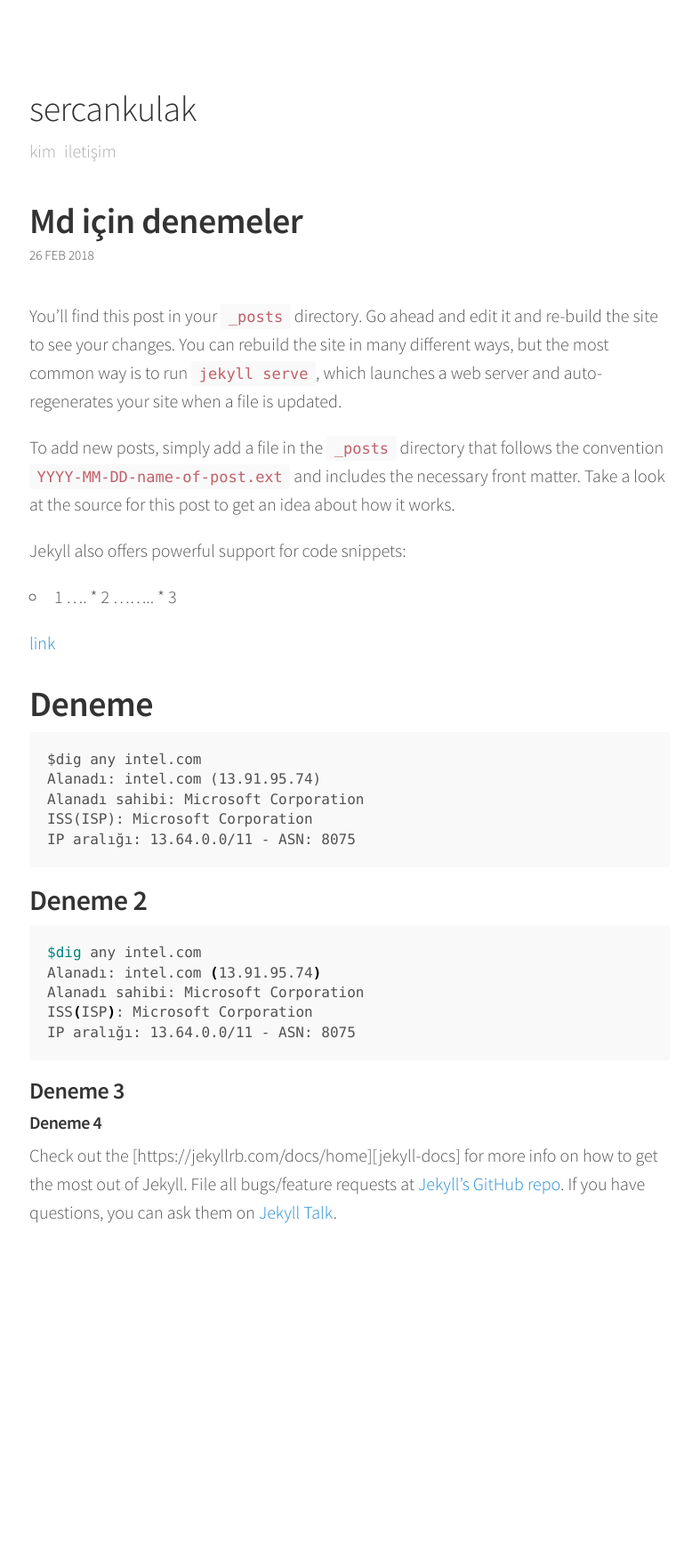
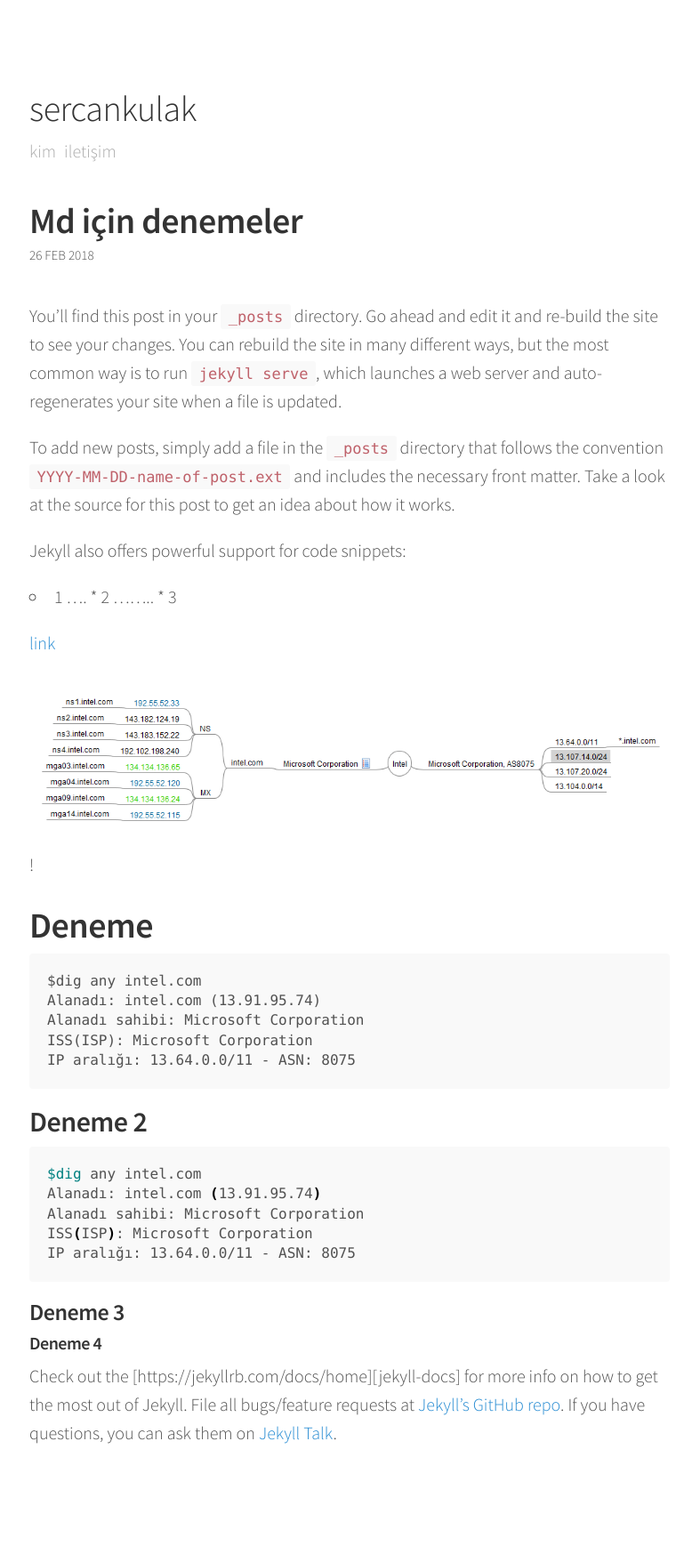
Before and after one commit to obsk498/sercankulak.github.io, a Jekyll site: the page built from _posts/2018-02-25-deneme.markdown, in a window 1280 px wide. Shown: the whole page at 89% size, without its empty margins (247-1025 px from the left). Built offline with Jekyll 4.4.1, drawn with Linux system fonts in a browser that asks for light colours; comment, search, counter and statistics services are not loaded; before the commit the page ends 1499 px from its top, so only the background shows below that.

Commit message:
Update 2018-02-25-deneme.markdown

```diff
--- a/_posts/2018-02-25-deneme.markdown
+++ b/_posts/2018-02-25-deneme.markdown
@@ -16,6 +16,7 @@ Jekyll also offers powerful support for code snippets:
 
 [link](http://sercankulak.com)
 
+![resim](../eg/freemind-intel.png)!
 # Deneme
 
 ~~~~~~~~~~~~~
```
